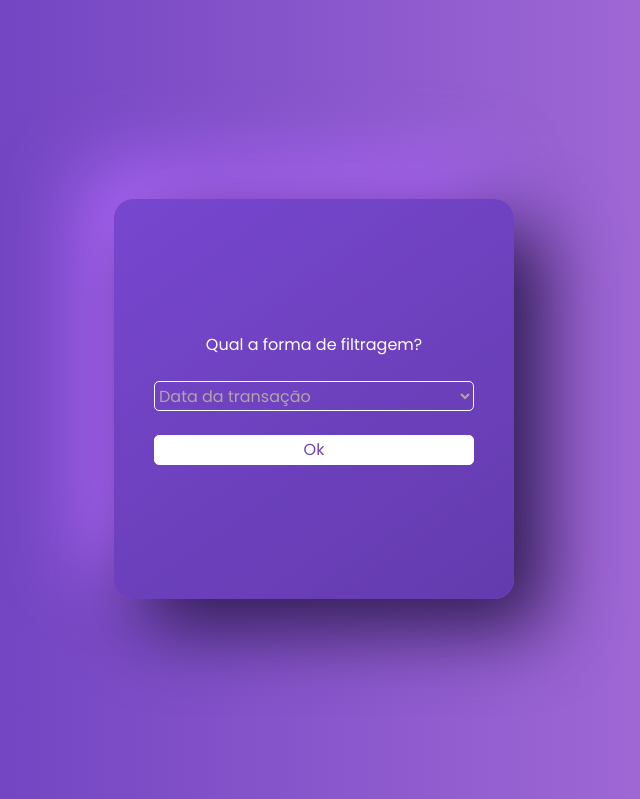
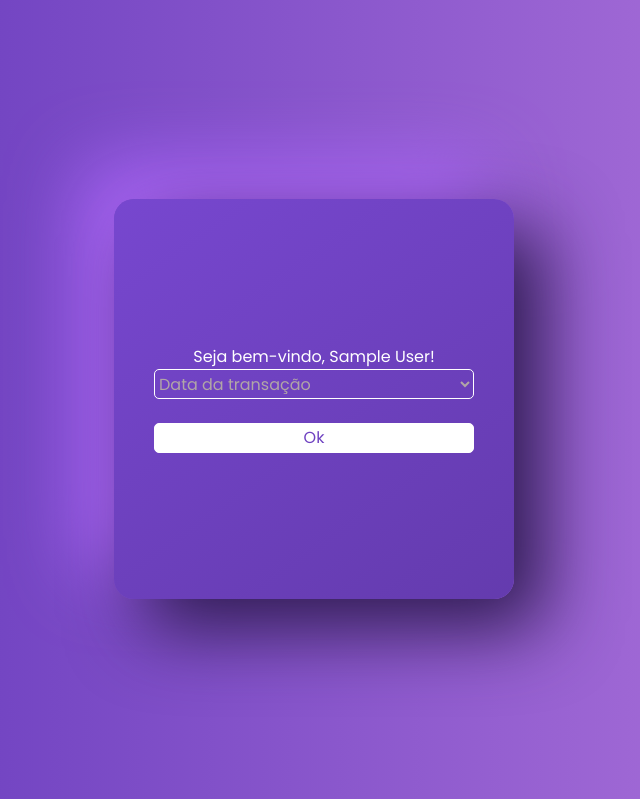
Before and after one commit to MikaelCrispim/post-get, a PHP site: page /php/verificacao.php in a window 1280 px wide. Shown: the part 57-856 px from the top of the page, without its empty margins (326-966 px from the left). Run offline with PHP 8.4, Linux system fonts and the light colour scheme; the visitor is signed in with stand-in values (Sample User, id 1).

Commit message:
feat:edit verificacao.php

```diff
--- a/php/verificacao.php
+++ b/php/verificacao.php
@@ -48,7 +48,7 @@ if(!isset($_SESSION['user'])){
             ?>
     <div class="form_verificacao">
     <form action="<?php echo $_SERVER['PHP_SELF']; ?>" method="get">
-        <label>Qual a forma de filtragem?</label><br>
+    <label style="position:relative">Seja bem-vindo, <?php echo $_SESSION['name']?>!</label>
         <select name="verificacoes">
             <option value="1" name="dateFilter">Data da transação</option>
             <option value="2" name="valor">Valor</option>
```
